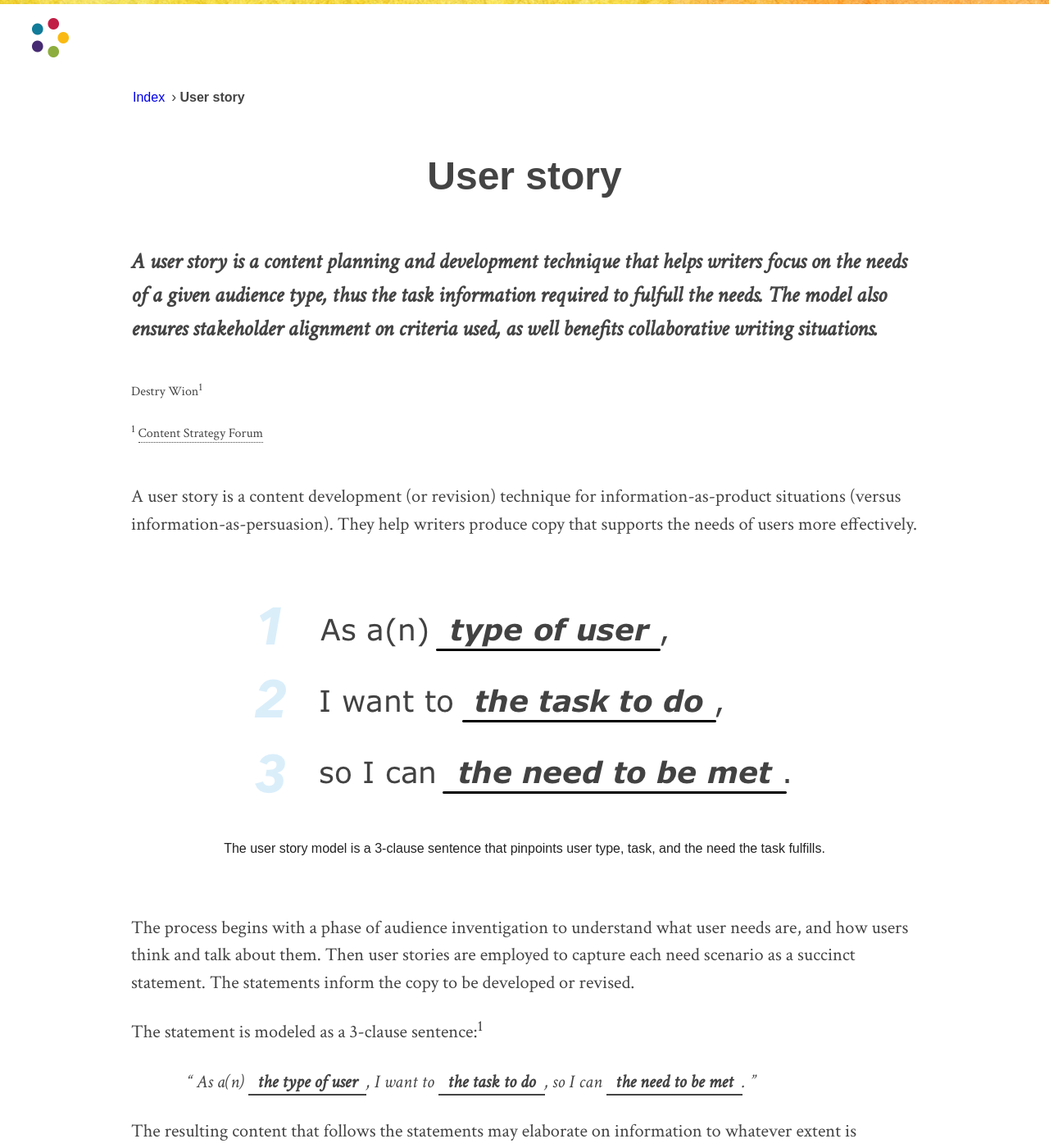
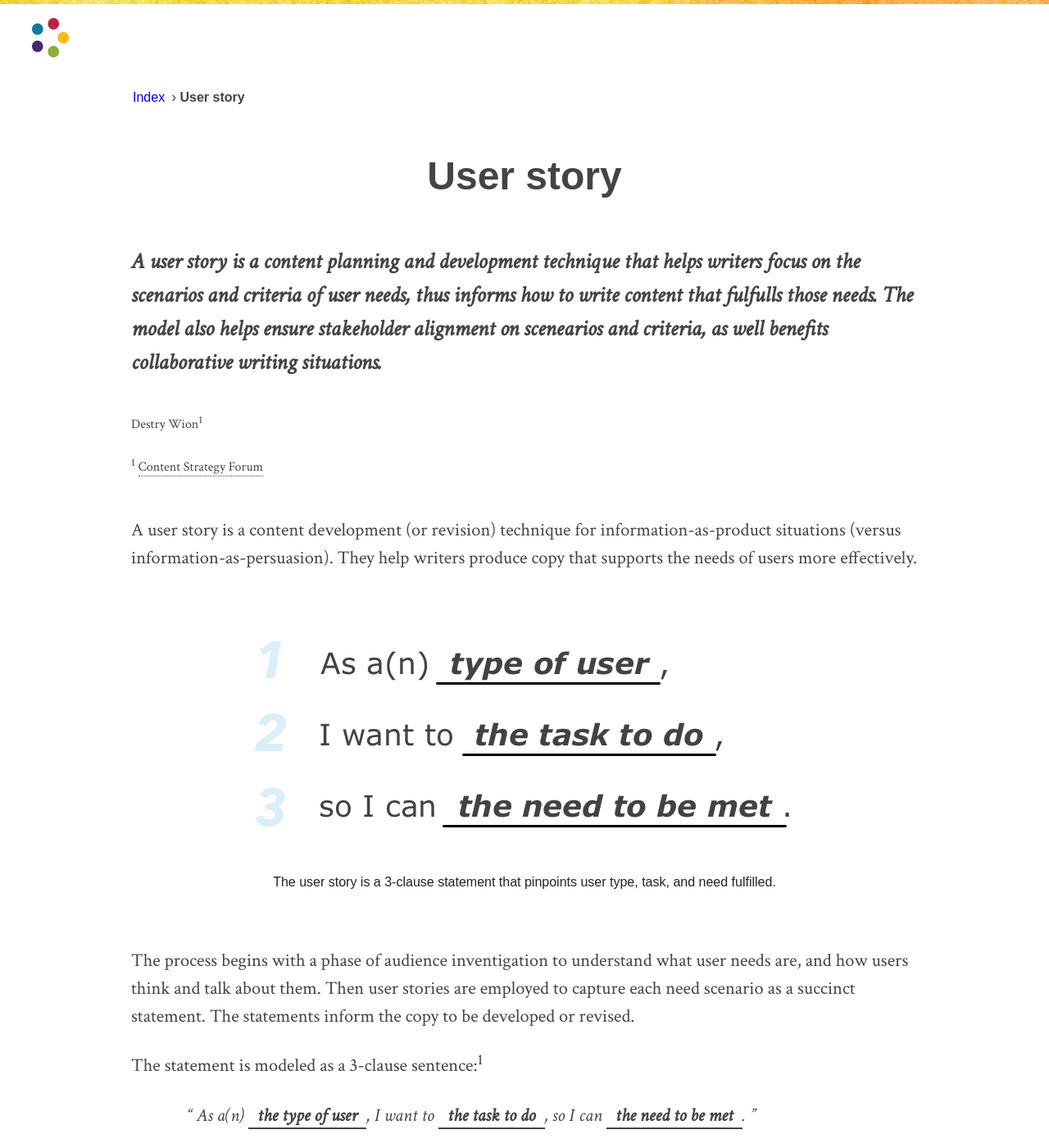
Before and after one commit to content-strategy-forum/csf-glossary, a Jekyll site: the page built from user-story.md, in a window 1280 px wide and 1400 px high. Shown: the whole window at 82% size. Built offline with Jekyll 4.4.1, drawn with Linux system fonts in a browser that asks for light colours; some web fonts are replaced.

Commit message:
various fine-tunings

```diff
--- a/_layouts/default.html
+++ b/_layouts/default.html
@@ -20,7 +20,7 @@
 	</main>
 	<footer>
 		<div class="holdfast">
-			<p class="pitch">See something wrong? <a href="https://github.com/content-strategy-forum/csf-glossary/wiki">Lend a hand</a>.</p>
+			<p class="pitch">See a problem? <a href="https://github.com/content-strategy-forum/csf-glossary/wiki">Lend a hand</a>.</p>
 			{% include legal.html %}
 		</div>
 	</footer>
--- a/user-story.md
+++ b/user-story.md
@@ -6,11 +6,11 @@ file-name: user-story
 
 description: A user story is a content development technique that helps writers produce copy in relation to user needs.
 
-summary: A user story is a content planning and development technique that helps writers focus on the needs of a given audience type, thus the task information required to fulfull the needs. The model also ensures stakeholder alignment on criteria used, as well benefits collaborative writing situations.
+summary: A user story is a content planning and development technique that helps writers focus on the scenarios and criteria of user needs, thus informs how to write content that fulfulls those needs. The model also helps ensure stakeholder alignment on scenearios and criteria, as well benefits collaborative writing situations.
 
 figname: fig-user-story
 figalt: The user story model.
-figcaption: The user story model is a 3-clause sentence that pinpoints user type, task, and the need the task fulfills.
+figcaption: The user story is a 3-clause statement that pinpoints user type, task, and need fulfilled.
 ---
 
 <h1 class="term-title">{{page.title}}</h1>
```
Also changed, not shown: interface-text.md (+1 -3 lines), omnichannel.md (+32 -13 lines).
